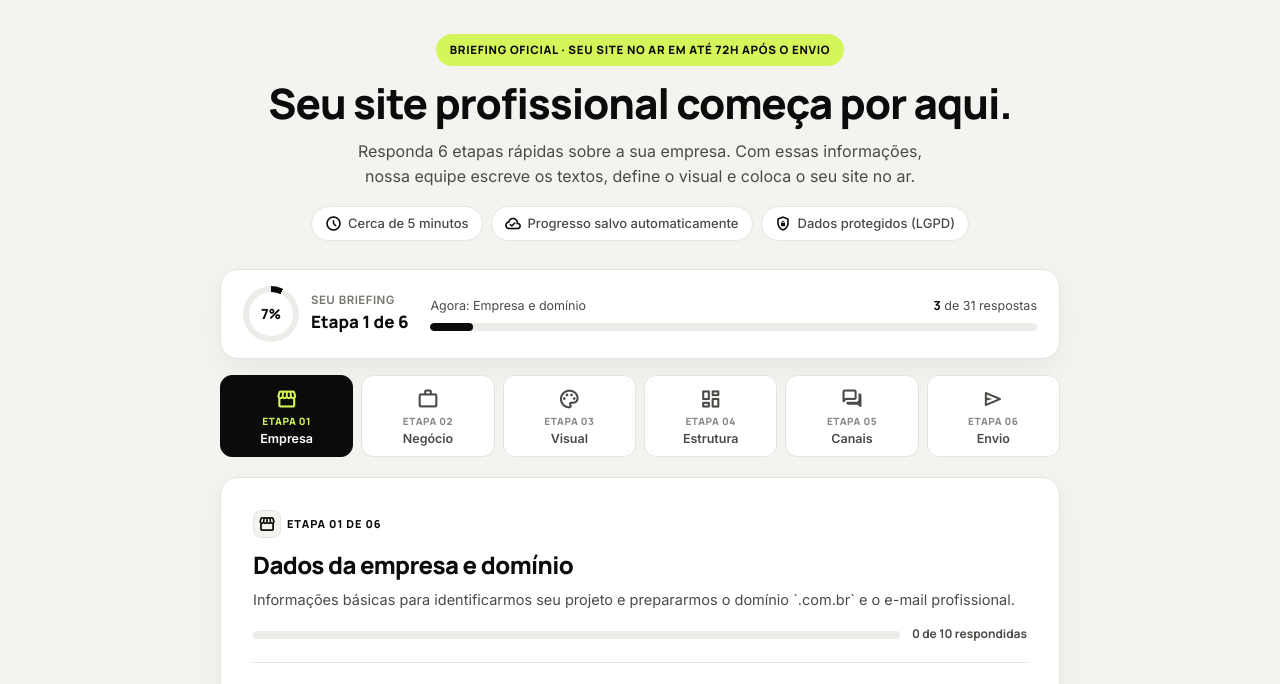
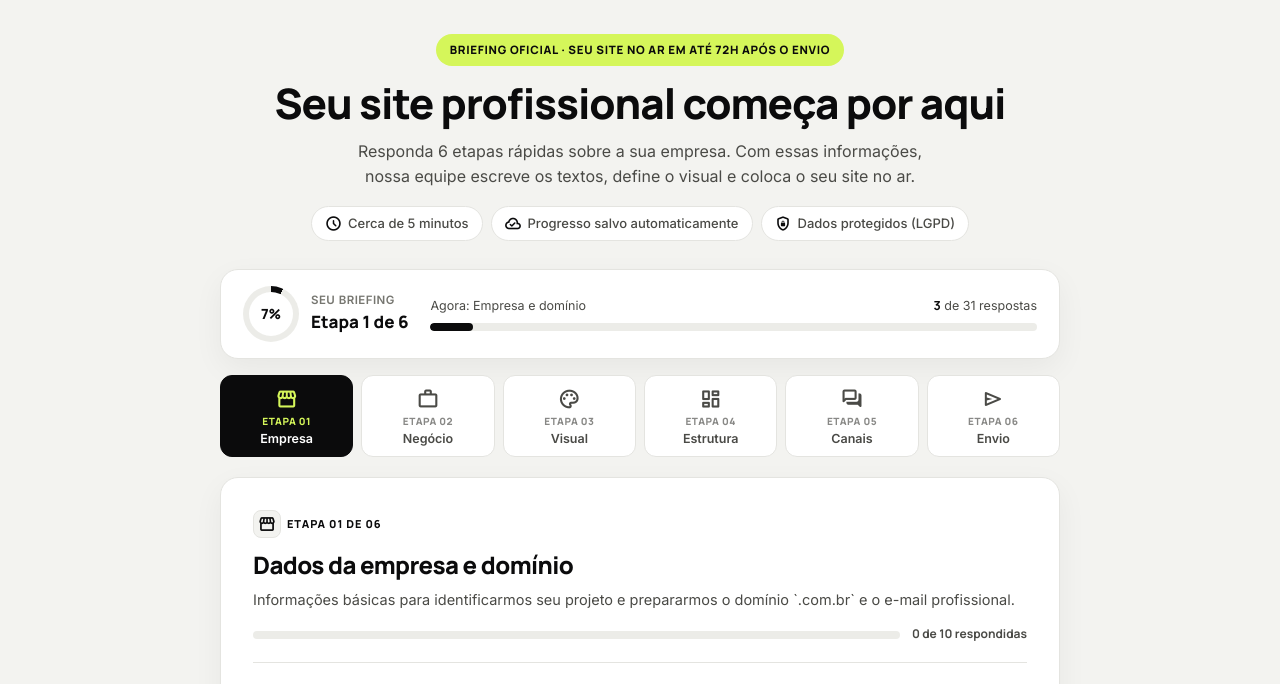
Before and after one commit to pedro2803c/sitepro-briefing, a plain HTML site: page index.html in a window 1280 px wide. Shown: the part 75-759 px from the top of the page. Drawn offline with nearby package versions, Linux system fonts and the light colour scheme.

Commit message:
Remove ponto final do título
Co-authored-by: OpenBot <335604065+openbotgit[bot]@users.noreply.github.com>

```diff
--- a/index.html
+++ b/index.html
@@ -53,7 +53,7 @@
     <!-- Hero -->
     <section class="hero" id="heroSection">
       <div class="badge-lime">BRIEFING OFICIAL · SEU SITE NO AR EM ATÉ 72H APÓS O ENVIO</div>
-      <h1>Seu site profissional começa por aqui.</h1>
+      <h1>Seu site profissional começa por aqui</h1>
       <p class="hero-sub">
         Responda 6 etapas rápidas sobre a sua empresa. Com essas informações, nossa equipe escreve os textos, define o visual e coloca o seu site no ar.
       </p>
```
